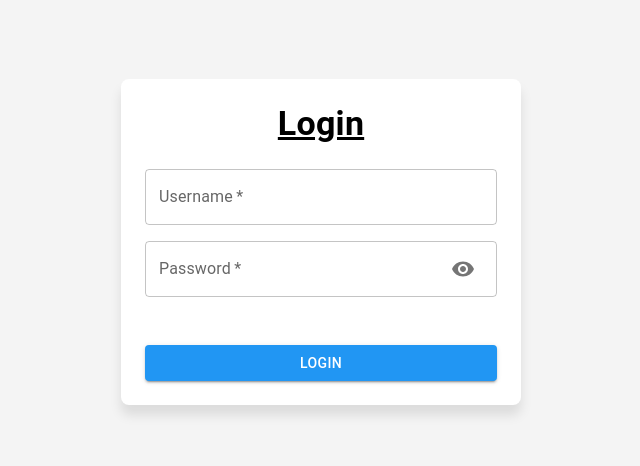
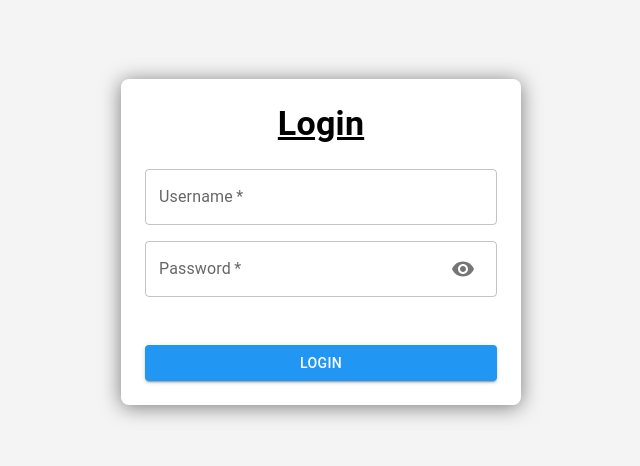
Before and after one commit to IlhamMuhamadNur/sekolahku-fe, a React (Vite) app: page / in a window 1280 px wide. Shown: the part 166-632 px from the top of the page, without its empty margins (319-959 px from the left). Built offline with nearby package versions, Linux system fonts and the light colour scheme.

Commit message:
Deskripsi tambahan

```diff
--- a/eslint.config.js
+++ b/eslint.config.js
@@ -3,7 +3,6 @@ import globals from "globals";
 import react from "eslint-plugin-react";
 import reactHooks from "eslint-plugin-react-hooks";
 import reactRefresh from "eslint-plugin-react-refresh";
-
 
 export default [
   { ignores: ["dist"] },
--- a/index.html
+++ b/index.html
@@ -1,10 +1,10 @@
-<!DOCTYPE html>
+<!doctype html>
 <html lang="en">
   <head>
     <meta charset="UTF-8" />
     <link rel="icon" type="image/svg+xml" href="/vite.svg" />
     <meta name="viewport" content="width=device-width, initial-scale=1.0" />
-    <title>bismillah jaehyun</title>
+    <title>SMKN 1 Katapang</title>
   </head>
   <body>
     <div id="root"></div>
--- a/src/components/login-form.jsx
+++ b/src/components/login-form.jsx
@@ -12,28 +12,29 @@ import { Visibility, VisibilityOff } from "@mui/icons-material";
 import { useNavigate } from "react-router-dom";
 import axios from "axios";
 
-function LoginForm() {
+export default function LoginForm() {
   const [form, setForm] = useState({ username: "", password: "" });
   const [showPass, setShowPass] = useState(false);
   const [errorMessage, setErrorMessage] = useState("");
   const navigate = useNavigate();
 
-  const handleChange = (e) => {
+  function handleChange(e) {
     const { name, value } = e.target;
     setForm({ ...form, [name]: value });
-  };
+  }
 
-  const handleLogin = (e) => {
+  function handleLogin(e) {
     e.preventDefault();
     const payload = { ...form };
 
-    // Mengirim data login ke backend menggunakan axios
+    //mengirim data login ke backend dengan menggunakan Axios
+
     axios
-      .post("https://your-backend-api.com/api/login", payload) // Ganti dengan URL backend Anda
+      .post("backend login api url", payload) //ganti pakai url API loginnya, semangat back end!
       .then((response) => {
         if (response.data.token) {
-          localStorage.setItem("authToken", response.data.token); // Simpan token di localStorage
-          navigate("/dashboard"); // Arahkan ke halaman dashboard setelah login berhasil
+          localStorage.setItem("authtoken", response.data.token); //simpan token di local storage
+          navigate("/dashboard");
         } else {
           setErrorMessage("Username atau Password salah!");
         }
@@ -42,7 +43,7 @@ function LoginForm() {
         console.error("Login gagal:", error);
         setErrorMessage("Username atau Password salah!");
       });
-  };
+  }
 
   return (
     <Box
@@ -58,24 +59,29 @@ function LoginForm() {
         sx={{
           display: "flex",
           flexDirection: "column",
-          alignItems: "center",
           justifyContent: "center",
           width: "100%",
           maxWidth: 400,
-          backgroundColor: "#fff",
+          backgroundColor: "#ffff",
           padding: 3,
           borderRadius: "8px",
-          boxShadow: "0 10px 12px rgba(0, 0, 0, 0.1)",
+          boxShadow: "0 2px 20px rgba(0, 1, 1, 0.5)",
         }}
       >
         <Typography
           variant="h4"
-          sx={{ mb: 3, textDecoration: "underline", fontWeight: "bold" }}
+          sx={{
+            mb: 3,
+            textDecoration: "underline",
+            fontWeight: "bold",
+            textAlign: "center",
+          }}
         >
           Login
         </Typography>
         <form onSubmit={handleLogin} style={{ width: "100%" }}>
           <TextField
+            id="username"
             label="Username"
             name="username"
             variant="outlined"
@@ -83,6 +89,7 @@ function LoginForm() {
             value={form.username}
             onChange={handleChange}
             required
+            autoComplete="username"
             sx={{ mb: 2 }}
           />
           <TextField
@@ -117,8 +124,7 @@ function LoginForm() {
             sx={{
               backgroundColor: "#2196f3",
               "&:hover": {
-                backgroundColor: "#1565c0", // Ganti dengan warna yang diinginkan
-                cursor: "pointer",
+                backgroundColor: "#1565c0",
               },
             }}
           >
@@ -129,5 +135,3 @@ function LoginForm() {
     </Box>
   );
 }
-
-export default LoginForm;
```
